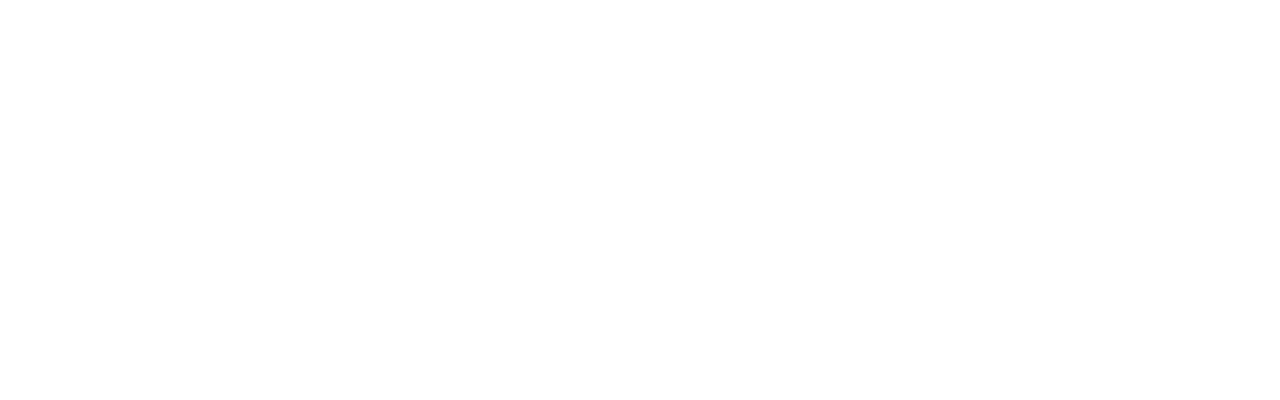
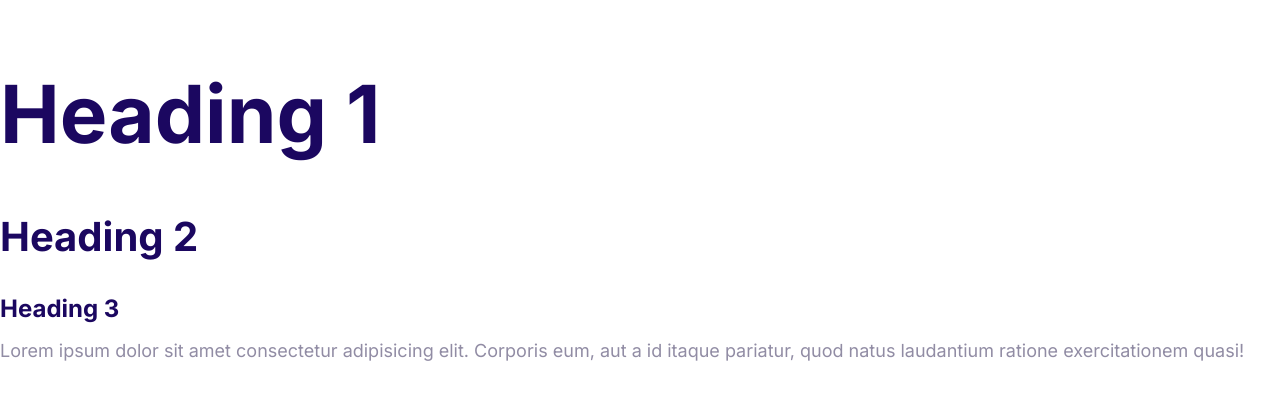
Before and after one commit to mgod630/AmirWebsite, a plain HTML site: page index.html in a window 1280 px wide. Drawn offline with Linux system fonts and the light colour scheme.

Commit message:
Define the styles for the fonts

```diff
--- a/css/style.css
+++ b/css/style.css
@@ -1,3 +1,7 @@
+html {
+  font-size: 62.5%;
+}
+
 :root {
   --color--primary: #2584ff;
   --color--secondery: #00d9ff;
@@ -5,3 +9,51 @@
   --color--headings: #1b0760;
   --color--body: #918ca4;
 }
+
+body {
+  font-family: inter, Arial, Helvetica, sans-serif;
+  font-size: 2.4rem;
+  line-height: 1.5;
+  color: var(--color--body);
+}
+
+h1,
+h2,
+h3 {
+  color: var(--color--headings);
+  margin-bottom: 1rem;
+}
+
+h1 {
+  font-size: 7rem;
+}
+
+h2 {
+  font-size: 4rem;
+}
+
+h3 {
+  font-size: 3rem;
+}
+
+p {
+  margin-top: 0;
+}
+
+@media screen and (min-width: 1024px) {
+  body {
+    font-size: 1.8rem;
+  }
+
+  h1 {
+    font-size: 8rem;
+  }
+
+  h2 {
+    font-size: 4rem;
+  }
+
+  h3 {
+    font-size: 2.4rem;
+  }
+}
--- a/index.html
+++ b/index.html
@@ -4,8 +4,22 @@
     <meta charset="UTF-8" />
     <meta name="viewport" content="width=device-width, initial-scale=1.0" />
     <title>moshify</title>
+    <link rel="preconnect" href="https://fonts.googleapis.com" />
+    <link rel="preconnect" href="https://fonts.gstatic.com" crossorigin />
+    <link
+      href="https://fonts.googleapis.com/css2?family=Inter:wght@400;700&display=swap"
+      rel="stylesheet"
+    />
     <link rel="stylesheet" href="css/normalize.css" />
     <link rel="stylesheet" href="css/style.css" />
   </head>
-  <body></body>
+  <body>
+    <h1>Heading 1</h1>
+    <h2>Heading 2</h2>
+    <h3>Heading 3</h3>
+    <p>
+      Lorem ipsum dolor sit amet consectetur adipisicing elit. Corporis eum, aut
+      a id itaque pariatur, quod natus laudantium ratione exercitationem quasi!
+    </p>
+  </body>
 </html>
```
